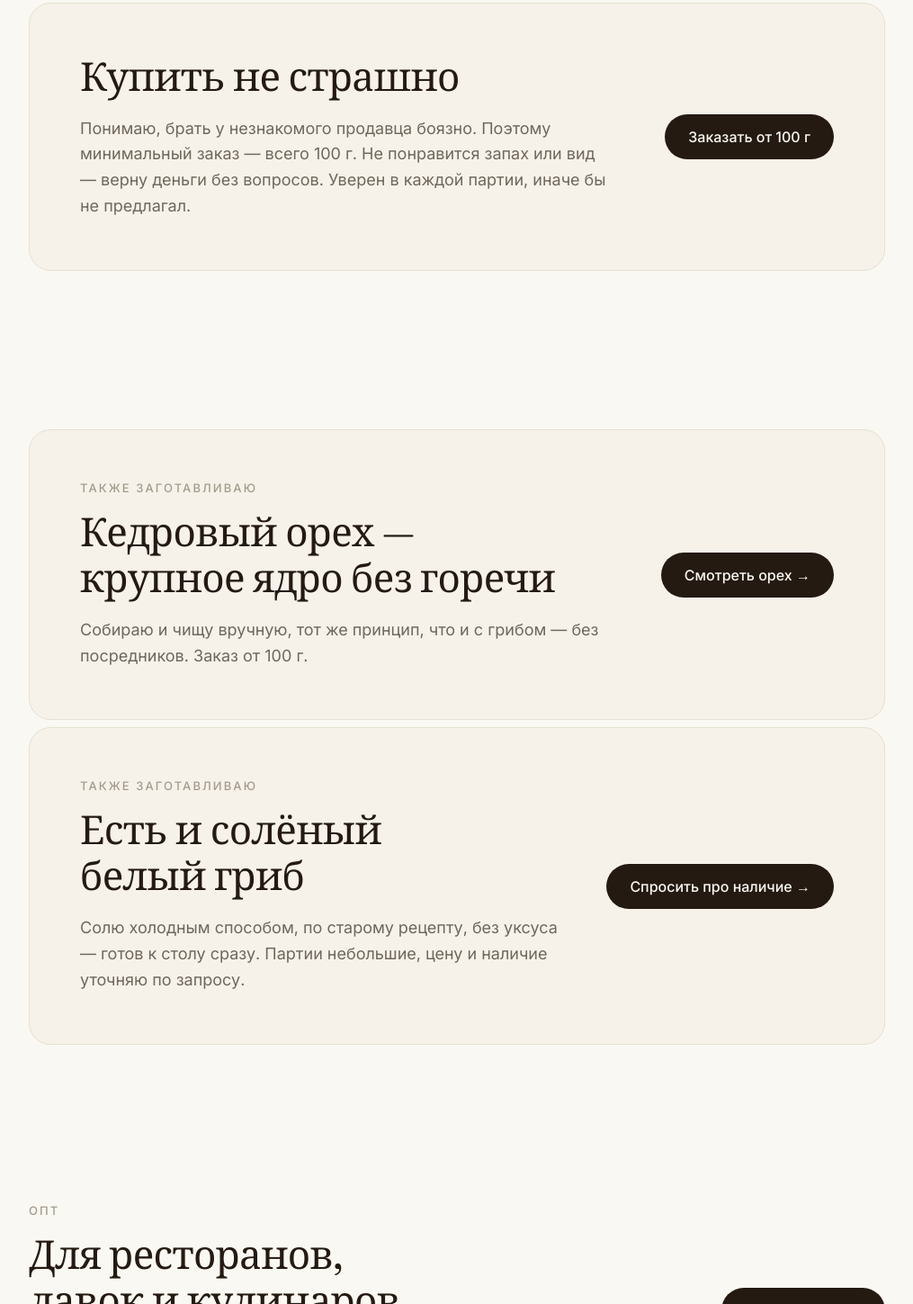
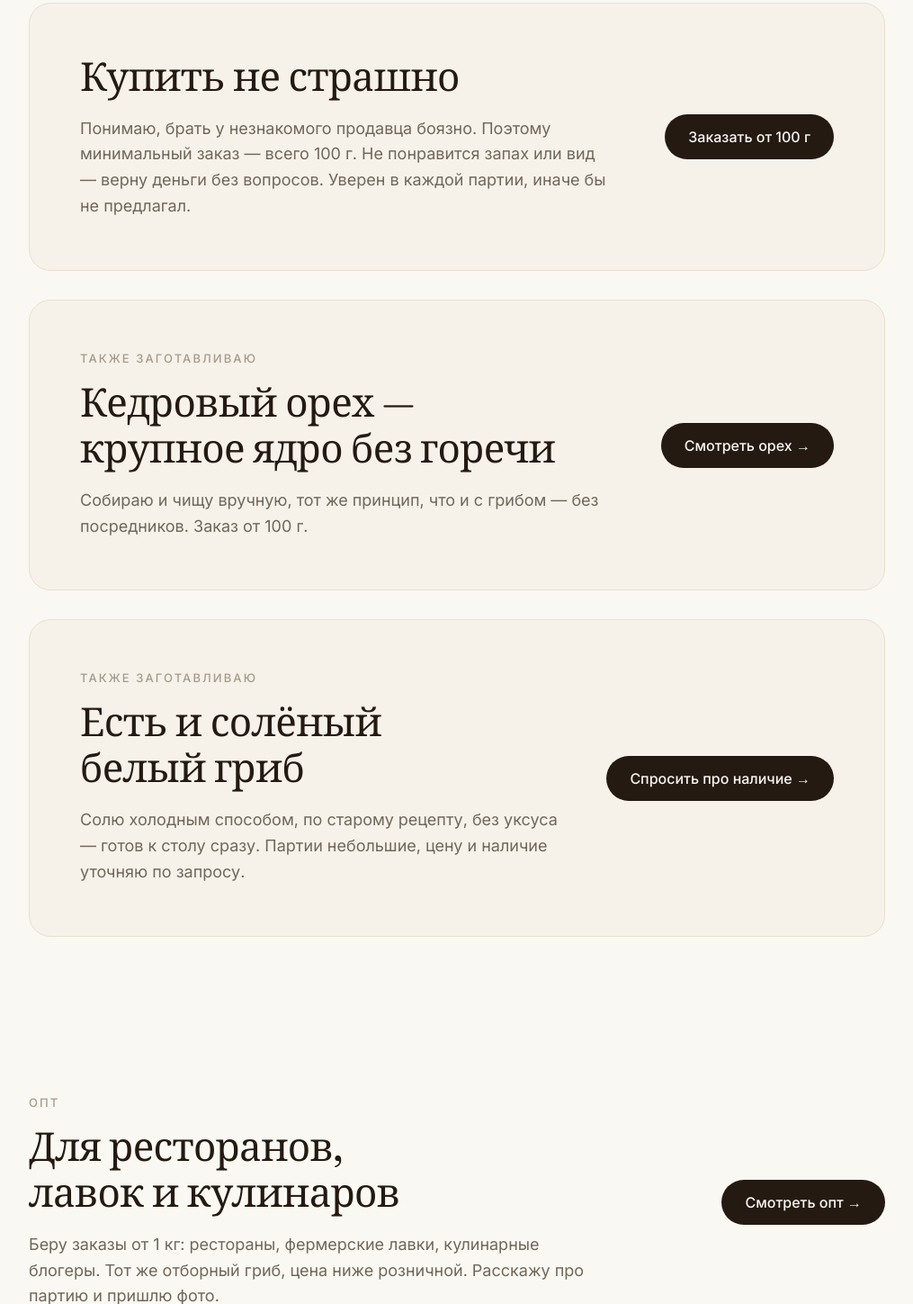
Before and after one commit to rymtnrwtq/grib, a plain HTML site: page index.html in a window 1280 px wide. Shown: the part 5090-6539 px from the top of the page at 90% size, without its empty margins (132-1147 px from the left). Drawn offline with nearby package versions, Linux system fonts and the light colour scheme.

Commit message:
Add custom domain (CNAME), equalize spacing between cross-sell blocks
Serve the site at the clean taiga.borozdov.ru root instead of the
github.io/grib path, matching the domain already used throughout
canonical/OG tags, sitemap.xml and robots.txt.

```diff
--- a/index.html
+++ b/index.html
@@ -404,7 +404,7 @@
   </section>
 
   <section style="scroll-margin-top:84px;">
-    <div style="max-width:1000px; margin:0 auto; padding:clamp(56px,10vw,88px) 24px;">
+    <div style="max-width:1000px; margin:0 auto; padding:clamp(56px,10vw,88px) 24px 16px;">
       <div data-reveal style="background:#f6f2ea; border:1px solid #e7e0d2; border-radius:24px; padding:clamp(32px,5vw,56px); display:flex; flex-wrap:wrap; gap:32px; align-items:center; justify-content:space-between;">
         <div style="flex:1 1 400px;">
           <h2 style="font-family:'Fraunces',Georgia,serif; font-weight:400; font-size:clamp(2rem,3.6vw,2.75rem); line-height:1.16; letter-spacing:-0.015em; margin:0 0 18px;">Купить не страшно</h2>
@@ -417,8 +417,8 @@
     </div>
   </section>
 
-<section style="scroll-margin-top:84px;">
-    <div style="max-width:1000px; margin:0 auto; padding:clamp(56px,10vw,88px) 24px 8px;">
+  <section style="scroll-margin-top:84px;">
+    <div style="max-width:1000px; margin:0 auto; padding:16px 24px;">
       <div data-reveal style="background:#f6f2ea; border:1px solid #e7e0d2; border-radius:24px; padding:clamp(32px,5vw,56px); display:flex; flex-wrap:wrap; gap:32px; align-items:center; justify-content:space-between;">
         <div style="flex:1 1 420px;">
           <div style="font-family:'Inter',sans-serif; font-size:13px; font-weight:500; letter-spacing:0.16em; color:#a49b8c; margin-bottom:16px;">ТАКЖЕ ЗАГОТАВЛИВАЮ</div>
@@ -432,8 +432,8 @@
     </div>
   </section>
 
-<section style="scroll-margin-top:84px;">
-    <div style="max-width:1000px; margin:0 auto; padding:0 24px clamp(56px,10vw,88px);">
+  <section style="scroll-margin-top:84px;">
+    <div style="max-width:1000px; margin:0 auto; padding:16px 24px clamp(56px,10vw,88px);">
       <div data-reveal style="background:#f6f2ea; border:1px solid #e7e0d2; border-radius:24px; padding:clamp(32px,5vw,56px); display:flex; flex-wrap:wrap; gap:32px; align-items:center; justify-content:space-between;">
         <div style="flex:1 1 420px;">
           <div style="font-family:'Inter',sans-serif; font-size:13px; font-weight:500; letter-spacing:0.16em; color:#a49b8c; margin-bottom:16px;">ТАКЖЕ ЗАГОТАВЛИВАЮ</div>
```
Also changed, not shown: 1 other file.
